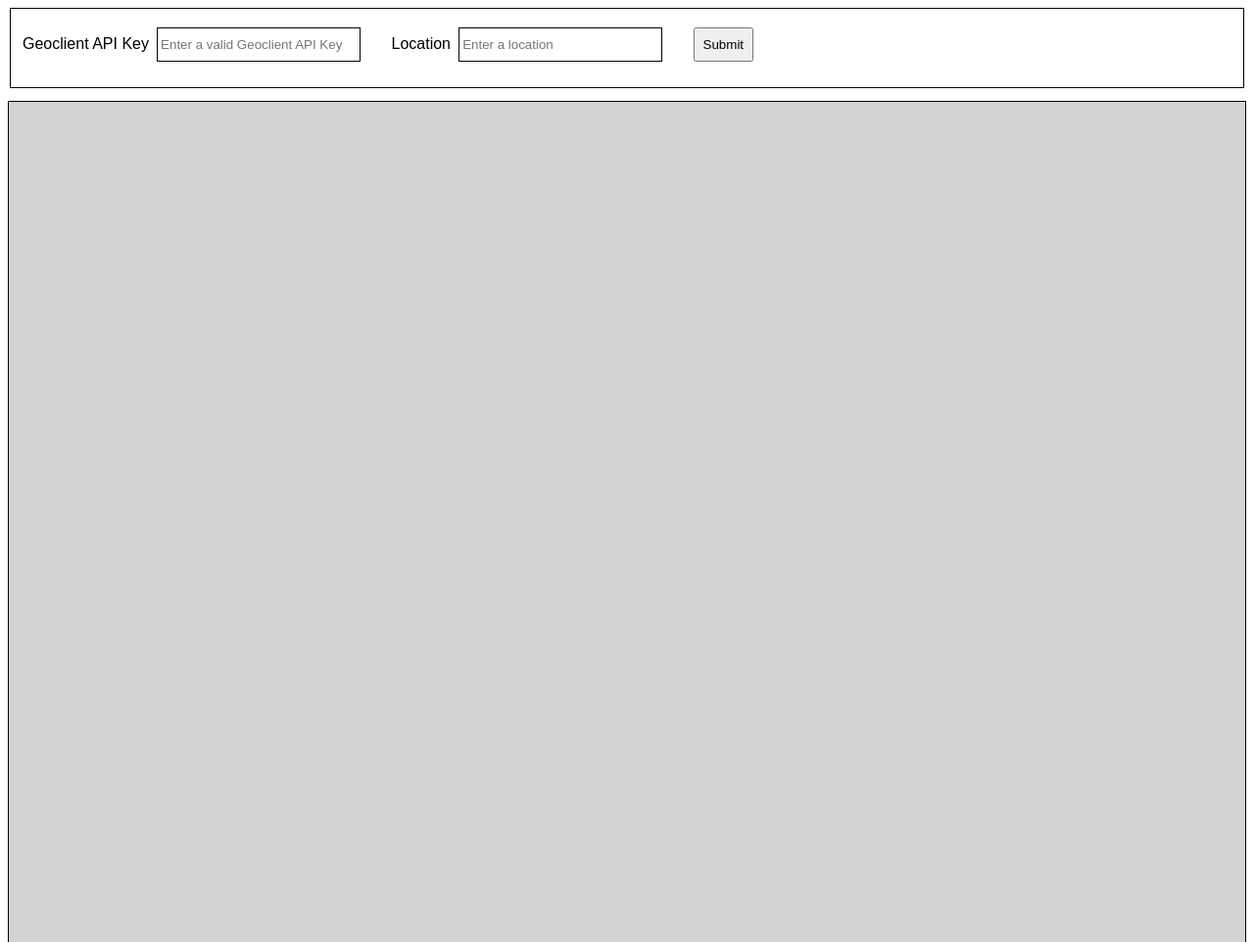
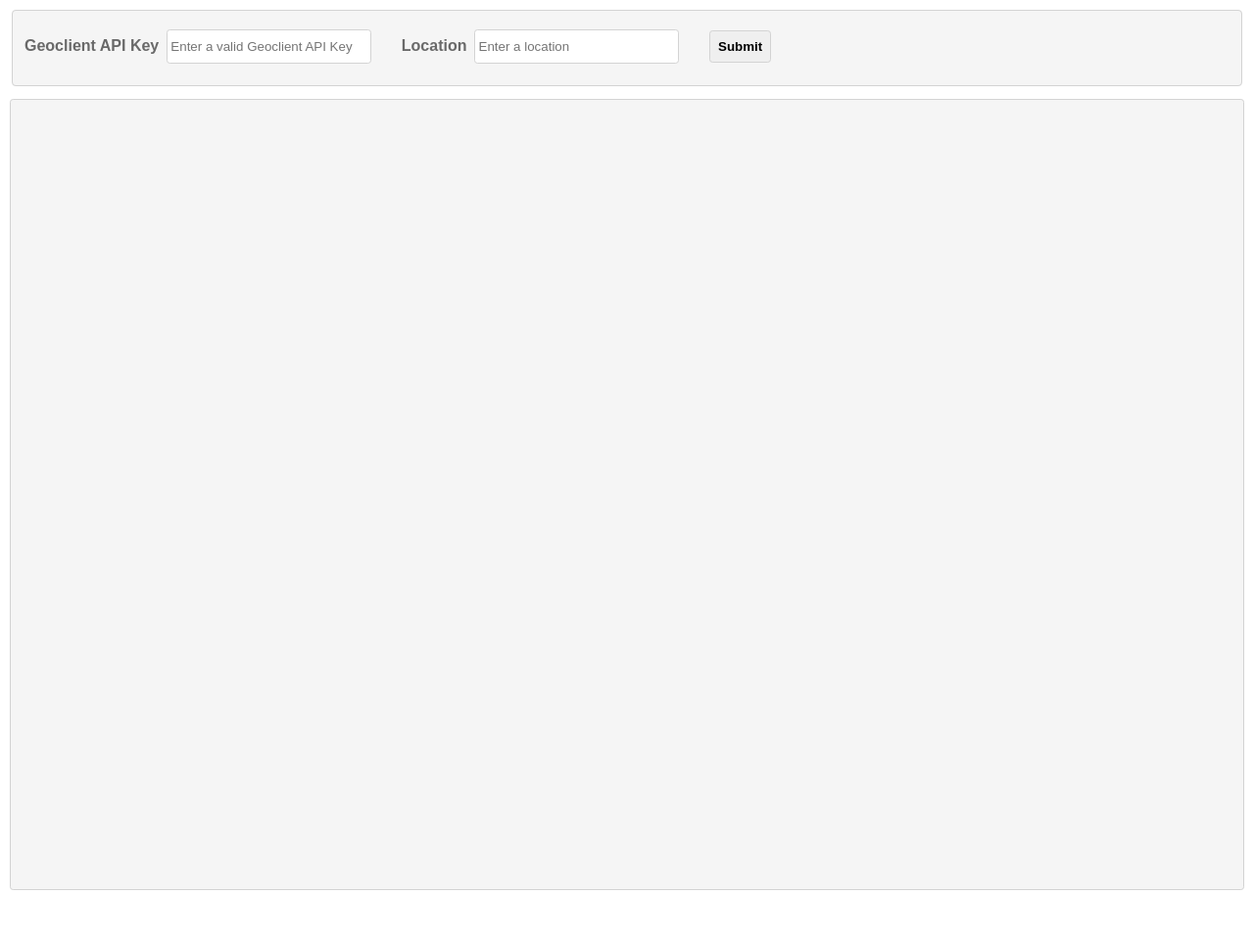
Before and after one commit to mlipper/geoclient-examples, a plain HTML site: page auth/js/cors/auth-example.html in a window 1280 px wide. Shown: the top 962 px of the page at 98% size. After the commit the page ends 909 px from the top, so only its background shows below. Drawn offline with Linux system fonts and the light colour scheme.

Commit message:
css changes

```diff
--- a/auth/js/cors/auth-example.html
+++ b/auth/js/cors/auth-example.html
@@ -4,11 +4,21 @@
     <meta charset="UTF-8">
     <title>geoclient vanilla javascript example</title>
     <style>
-      body {
+      html, body {
         font-family: sans-serif;
+        width: 100%;
+        height: 100%;
+        margin: 0;
+        padding: 0;
+        color: DimGray;
+      }
+      #search-form {
+        margin: 10px;
+        height: calc(100% - 20px);
       }
       #search-form fieldset {
-        height: 5vw;
+        height: 60px;
+        font-weight: bold;
       }
       #search-form input {
         width: 15em;
@@ -18,15 +28,21 @@
       }
       #search-form button {
         padding: .6em;
+        font-weight: bold;
       }
       #geoclient-response {
-        height: 65vw;
-        background-color: lightgrey;
+        display: block;
+        min-height: 100%;
+        width: auto;
         padding: 1em;
-        overflow: scroll;
+        overflow-x: auto;
       }
-      #search-form fieldset, #search-form input, #geoclient-response {
-        border: 1px solid black;
+      #search-form fieldset, #geoclient-response {
+        background-color: WhiteSmoke;
+      }
+      #search-form fieldset, #search-form input, #search-form button, #geoclient-response {
+        border: 1px solid LightGray;
+        border-radius: .25em;
       }
     </style>
   </head>
```
Also changed, not shown: auth/vite/index.html (+10 -4 lines).
